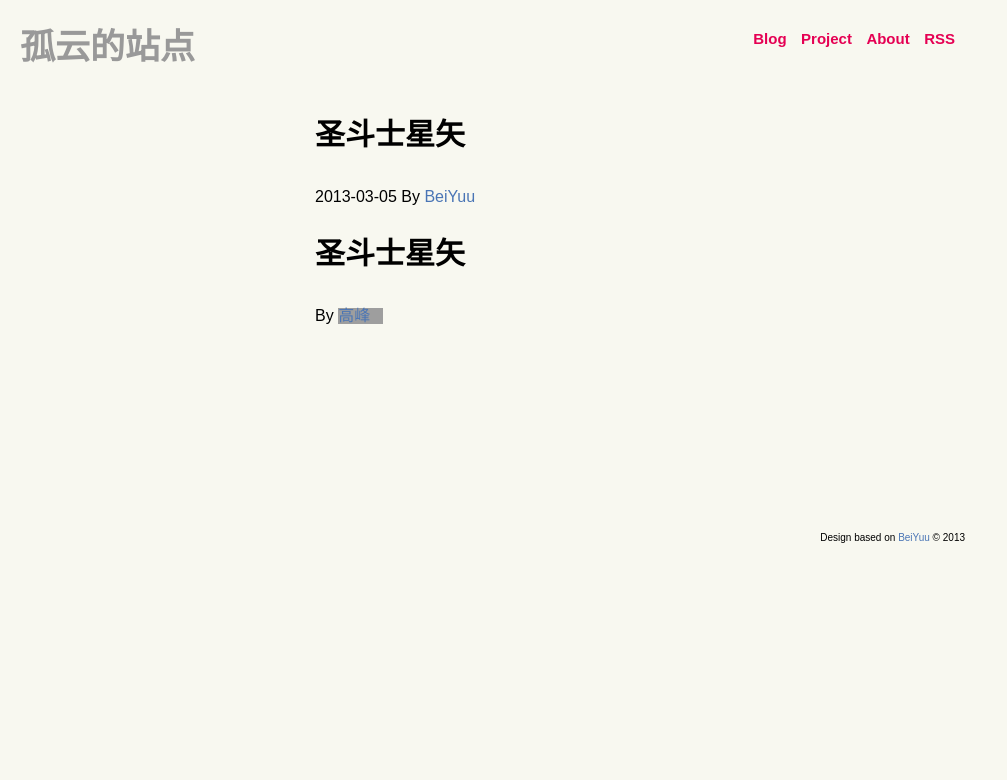
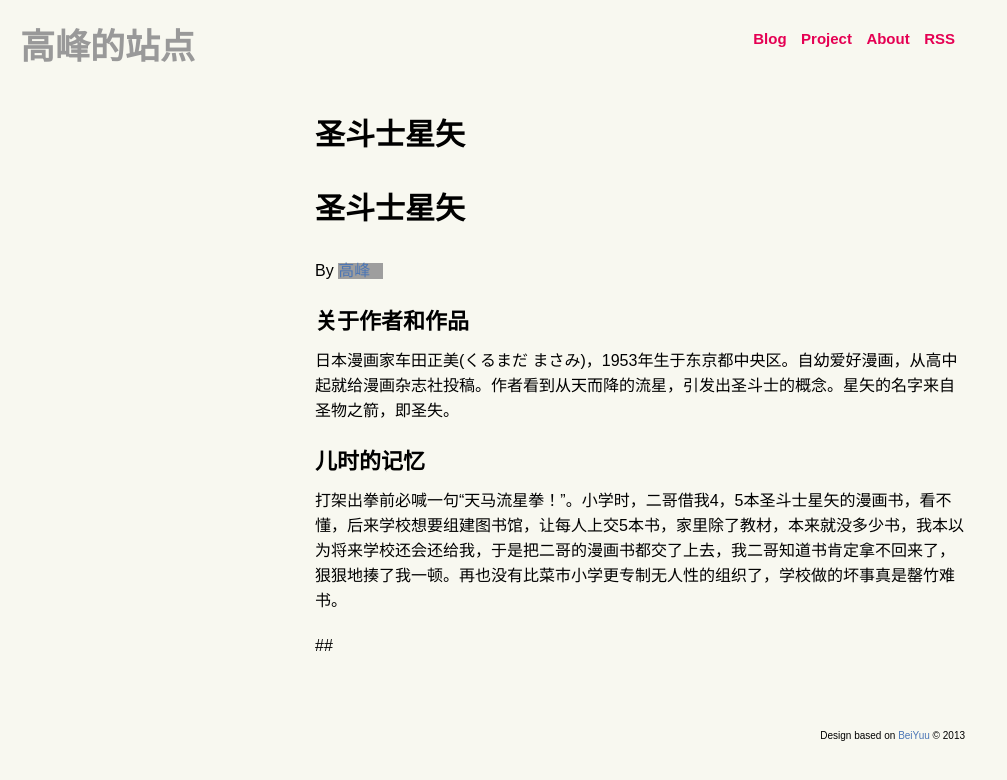
Before and after one commit to gaofeng/gaofeng.github.com, a Jekyll site: the page built from _posts/blog/2013-03-05-saint-seiya.md, in a window 1280 px wide. Shown: the top 780 px of the page, without its empty margins (0-1007 px from the left). Built offline with Jekyll 4.4.1, drawn with Linux system fonts in a browser that asks for light colours; nearby versions of some CDN libraries; Markdown is read by kramdown in place of the engine named in the settings; grey boxes are pictures that could not be loaded.

Commit message:
提交很久以前的更改。

```diff
--- a/_layouts/page.html
+++ b/_layouts/page.html
@@ -3,7 +3,7 @@ layout:           default
 ---
 <div id="head">
     <div class='logo left'>
-        <a href="/" title="Home">孤云的站点</a>
+        <a href="/" title="Home">高峰的站点</a>
     </div>
     <div id="header">
         <div class="nav right">
--- a/_layouts/post.html
+++ b/_layouts/post.html
@@ -5,7 +5,6 @@ layout: page
 <div class="entry">
 
     <h1><a href="{{ page.url }}" title="{{ page.title }}">{{ page.title }}</a></h1>
-    <p>{{ page.date|date:"%Y-%m-%d" }} By <a href="http://beiyuu.com/about">BeiYuu</a></p>
 
     {{ content }}
 
--- a/_posts/blog/2013-03-05-saint-seiya.md
+++ b/_posts/blog/2013-03-05-saint-seiya.md
@@ -8,7 +8,14 @@ category: blog
 # [{{ page.title }}][1]
 By {{ site.author_info }}
 
+## 关于作者和作品
 
+日本漫画家车田正美(くるまだ まさみ)，1953年生于东京都中央区。自幼爱好漫画，从高中起就给漫画杂志社投稿。作者看到从天而降的流星，引发出圣斗士的概念。星矢的名字来自圣物之箭，即圣失。
 
+## 儿时的记忆
+
+打架出拳前必喊一句“天马流星拳！”。小学时，二哥借我4，5本圣斗士星矢的漫画书，看不懂，后来学校想要组建图书馆，让每人上交5本书，家里除了教材，本来就没多少书，我本以为将来学校还会还给我，于是把二哥的漫画书都交了上去，我二哥知道书肯定拿不回来了，狠狠地揍了我一顿。再也没有比菜市小学更专制无人性的组织了，学校做的坏事真是罄竹难书。
+
+##
 
 [1]:    {{ page.url}}  ({{ page.title }})
```
